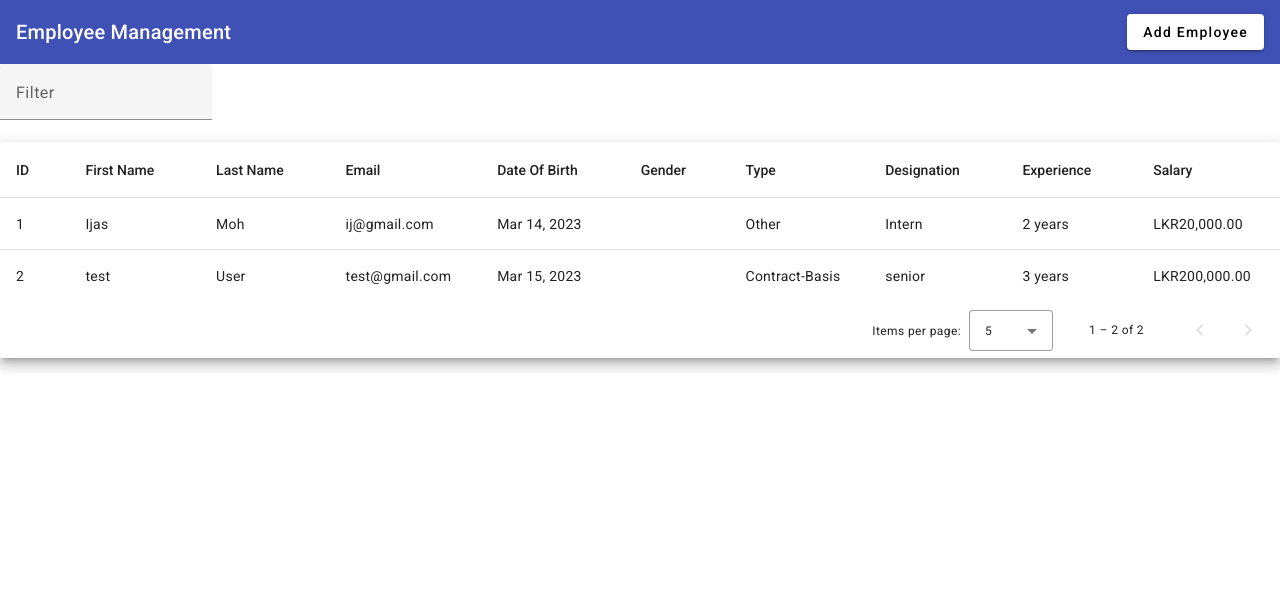
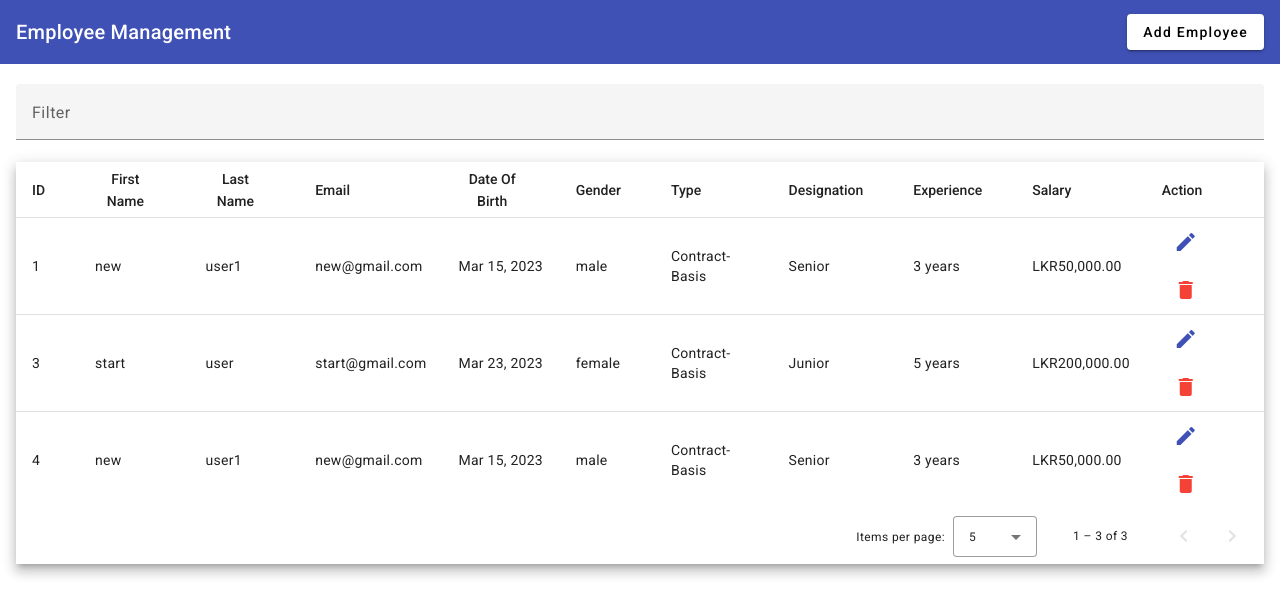
Before and after one commit to IjaasMohamed/Employee-Management-Application, an Angular app: page / in a window 1280 px wide. Shown: the top 616 px of the page. Built offline with nearby package versions, Linux system fonts and the light colour scheme; data requests are answered from the project's data file.

Commit message:
ready for submission

```diff
--- a/db.json
+++ b/db.json
@@ -18,28 +18,40 @@
   },
   "employees": [
     {
-      "firstName": "Ijas",
-      "lastName": "Moh",
-      "email": "ij@gmail.com",
-      "dob": "2023-03-14T03:00:00.000Z",
-      "gender": "",
-      "employeeType": "Other",
-      "designation": "Intern",
-      "yearsOfExperience": "2",
-      "expectedSalary": "20000",
+      "firstName": "new",
+      "lastName": "user1",
+      "email": "new@gmail.com",
+      "dob": "2023-03-15T03:00:00.000Z",
+      "gender": "male",
+      "employeeType": "Contract-Basis",
+      "designation": "Senior",
+      "yearsOfExperience": "3",
+      "expectedSalary": "50000",
       "id": 1
     },
     {
-      "firstName": "test",
-      "lastName": "User",
-      "email": "test@gmail.com",
+      "firstName": "start",
+      "lastName": "user",
+      "email": "start@gmail.com",
+      "dob": "2023-03-23T03:00:00.000Z",
+      "gender": "female",
+      "employeeType": "Contract-Basis",
+      "designation": "Junior",
+      "yearsOfExperience": "5",
+      "expectedSalary": "200000",
+      "id": 3
+    },
+    {
+      "firstName": "new",
+      "lastName": "user1",
+      "email": "new@gmail.com",
       "dob": "2023-03-15T03:00:00.000Z",
-      "gender": "",
+      "gender": "male",
       "employeeType": "Contract-Basis",
-      "designation": "senior",
+      "designation": "Senior",
       "yearsOfExperience": "3",
-      "expectedSalary": "200000",
-      "id": 2
+      "expectedSalary": "50000",
+      "id": 4
     }
   ]
 }
--- a/src/app/app.component.html
+++ b/src/app/app.component.html
@@ -4,9 +4,15 @@
   <button mat-raised-button (click)="openAddEditEmpForm()">Add Employee</button>
 </mat-toolbar>
 
+<div class="main-body">
   <mat-form-field>
     <mat-label>Filter</mat-label>
-  <input matInput (keyup)="applyFilter($event)" placeholder="Ex. Mia" #input />
+    <input
+      matInput
+      (keyup)="applyFilter($event)"
+      placeholder="Ex. Mia"
+      #input
+    />
   </mat-form-field>
 
   <div class="mat-elevation-z8">
@@ -62,7 +68,9 @@
       <!-- yearsOfExperience Column -->
       <ng-container matColumnDef="yearsOfExperience">
         <th mat-header-cell *matHeaderCellDef mat-sort-header>Experience</th>
-      <td mat-cell *matCellDef="let row">{{ row.yearsOfExperience }} years</td>
+        <td mat-cell *matCellDef="let row">
+          {{ row.yearsOfExperience }} years
+        </td>
       </ng-container>
 
       <!-- expectedSalary Column -->
@@ -70,6 +78,18 @@
         <th mat-header-cell *matHeaderCellDef mat-sort-header>Salary</th>
         <td mat-cell *matCellDef="let row">
           {{ row.expectedSalary | currency : "LKR" }}
+        </td>
+      </ng-container>
+      <!-- action Column -->
+      <ng-container matColumnDef="action">
+        <th mat-header-cell *matHeaderCellDef mat-sort-header>Action</th>
+        <td mat-cell *matCellDef="let row">
+          <button mat-icon-button color="primary" (click)="openEditForm(row)">
+            <mat-icon>edit</mat-icon>
+          </button>
+          <button mat-icon-button color="warn" (click)="deleteEmployee(row.id)">
+            <mat-icon>delete</mat-icon>
+          </button>
         </td>
       </ng-container>
 
@@ -89,3 +109,4 @@
       aria-label="Select page of users"
     ></mat-paginator>
   </div>
+</div>
--- a/src/app/app.component.ts
+++ b/src/app/app.component.ts
@@ -5,6 +5,7 @@ import { EmployeeService } from './services/employee.service';
 import { MatPaginator } from '@angular/material/paginator';
 import { MatSort } from '@angular/material/sort';
 import { MatTableDataSource } from '@angular/material/table';
+import { CoreService } from './core/core.service';
 
 @Component({
   selector: 'app-root',
@@ -25,6 +26,7 @@ export class AppComponent implements OnInit {
     'designation',
     'yearsOfExperience',
     'expectedSalary',
+    'action',
   ];
   dataSource!: MatTableDataSource<any>;
 
@@ -33,7 +35,8 @@ export class AppComponent implements OnInit {
 
   constructor(
     private _dialog: MatDialog,
-    private _empService: EmployeeService
+    private _empService: EmployeeService,
+    private _coreService: CoreService
   ) {}
 
   ngOnInit(): void {
@@ -41,7 +44,14 @@ export class AppComponent implements OnInit {
   }
 
   openAddEditEmpForm() {
-    this._dialog.open(EmpAddEditComponent);
+    const dialogRef = this._dialog.open(EmpAddEditComponent);
+    dialogRef.afterClosed().subscribe({
+      next: (val) => {
+        if (val) {
+          this.getEmployeeList();
+        }
+      },
+    });
   }
   getEmployeeList() {
     this._empService.getEmployeeList().subscribe({
@@ -61,4 +71,25 @@ export class AppComponent implements OnInit {
       this.dataSource.paginator.firstPage();
     }
   }
+  deleteEmployee(id: number) {
+    this._empService.deleteEmployee(id).subscribe({
+      next: (res) => {
+        this._coreService.openSnackBar('Employee Deleted', 'done');
+        this.getEmployeeList();
+      },
+      error: console.log,
+    });
+  }
+  openEditForm(data: any) {
+    const dialogRef = this._dialog.open(EmpAddEditComponent, {
+      data,
+    });
+    dialogRef.afterClosed().subscribe({
+      next: (val) => {
+        if (val) {
+          this.getEmployeeList();
+        }
+      },
+    });
+  }
 }
--- a/src/app/app.module.ts
+++ b/src/app/app.module.ts
@@ -20,6 +20,7 @@ import { HttpClientModule } from '@angular/common/http';
 import { MatTableModule } from '@angular/material/table';
 import { MatPaginatorModule } from '@angular/material/paginator';
 import { MatSortModule } from '@angular/material/sort';
+import { MatSnackBarModule } from '@angular/material/snack-bar';
 
 @NgModule({
   declarations: [AppComponent, EmpAddEditComponent],
@@ -42,6 +43,7 @@ import { MatSortModule } from '@angular/material/sort';
     MatTableModule,
     MatPaginatorModule,
     MatSortModule,
+    MatSnackBarModule,
   ],
   providers: [],
   bootstrap: [AppComponent],
--- /dev/null
+++ b/src/app/core/core.service.ts
@@ -0,0 +1,16 @@
+import { Injectable } from '@angular/core';
+import { MatSnackBar } from '@angular/material/snack-bar';
+
+@Injectable({
+  providedIn: 'root',
+})
+export class CoreService {
+  constructor(private _snackBar: MatSnackBar) {}
+
+  openSnackBar(message: any, action: any = 'ok') {
+    this._snackBar.open(message, action, {
+      duration: 1000,
+      verticalPosition: 'top',
+    });
+  }
+}
--- a/src/app/emp-add-edit/emp-add-edit.component.html
+++ b/src/app/emp-add-edit/emp-add-edit.component.html
@@ -72,7 +72,11 @@
     </div>
   </div>
   <div mat-dialog-actions class="action">
-    <button mat-raised-button>Cancel</button>
-    <button mat-raised-button color="primary" type="submit">Submit</button>
+    <button mat-raised-button type="button" [mat-dialog-close]="false">
+      Cancel
+    </button>
+    <button mat-raised-button color="primary" type="submit">
+      {{ data ? "Update" : "Save" }}
+    </button>
   </div>
 </form>
--- a/src/app/emp-add-edit/emp-add-edit.component.ts
+++ b/src/app/emp-add-edit/emp-add-edit.component.ts
@@ -1,6 +1,7 @@
-import { DialogRef } from '@angular/cdk/dialog';
-import { Component } from '@angular/core';
+import { Component, Inject, OnInit } from '@angular/core';
 import { FormBuilder, FormGroup } from '@angular/forms';
+import { MatDialogRef, MAT_DIALOG_DATA } from '@angular/material/dialog';
+import { CoreService } from '../core/core.service';
 import { EmployeeService } from '../services/employee.service';
 
 @Component({
@@ -8,7 +9,7 @@ import { EmployeeService } from '../services/employee.service';
   templateUrl: './emp-add-edit.component.html',
   styleUrls: ['./emp-add-edit.component.scss'],
 })
-export class EmpAddEditComponent {
+export class EmpAddEditComponent implements OnInit {
   empForm: FormGroup;
 
   employeeType: String[] = [
@@ -21,7 +22,9 @@ export class EmpAddEditComponent {
   constructor(
     private _fb: FormBuilder,
     private _empService: EmployeeService,
-    private _dialogRef: DialogRef<EmpAddEditComponent>
+    private _dialogRef: MatDialogRef<EmpAddEditComponent>,
+    @Inject(MAT_DIALOG_DATA) public data: any,
+    private _coreService: CoreService
   ) {
     this.empForm = this._fb.group({
       firstName: '',
@@ -35,12 +38,28 @@ export class EmpAddEditComponent {
       expectedSalary: '',
     });
   }
+  ngOnInit(): void {
+    this.empForm.patchValue(this.data);
+  }
   onFormSubmit() {
     if (this.empForm.valid) {
+      if (this.data) {
+        this._empService
+          .updateEmployee(this.data.id, this.empForm.value)
+          .subscribe({
+            next: (val: any) => {
+              this._coreService.openSnackBar('Employee detail updated!');
+              this._dialogRef.close(true);
+            },
+            error: (err: any) => {
+              console.error(err);
+            },
+          });
+      } else {
         this._empService.addEmployee(this.empForm.value).subscribe({
           next: (val: any) => {
-          alert('Employee added successfully');
-          this._dialogRef.close();
+            this._coreService.openSnackBar('Employee added successfully');
+            this._dialogRef.close(true);
           },
           error: (err: any) => {
             console.error(err);
@@ -49,3 +68,4 @@ export class EmpAddEditComponent {
       }
     }
   }
+}
--- a/src/app/services/employee.service.ts
+++ b/src/app/services/employee.service.ts
@@ -14,4 +14,10 @@ export class EmployeeService {
   getEmployeeList(): Observable<any> {
     return this._http.get('http://localhost:3000/employees');
   }
+  deleteEmployee(id: number): Observable<any> {
+    return this._http.delete(`http://localhost:3000/employees/${id}`);
+  }
+  updateEmployee(id: number, data: any): Observable<any> {
+    return this._http.put(`http://localhost:3000/employees/${id}`, data);
+  }
 }
```
Also changed, not shown: 1 other file (tests, documents, lock files or other folders). Lines whose indentation alone changed are shown as unchanged.
